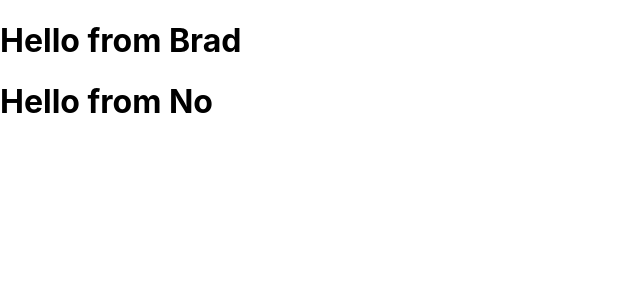
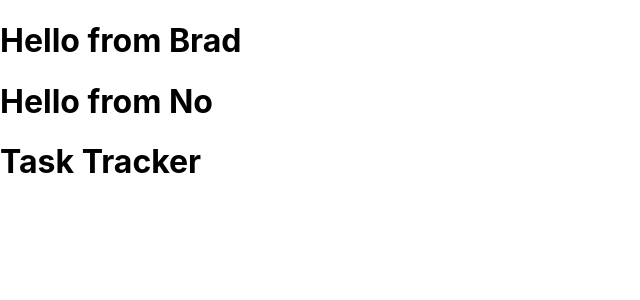
Before and after one commit to haluskua/React-Task-Tester, a React (Create React App) app: page / in a window 1280 px wide. Shown: the top 300 px of the page, without its empty margins (0-640 px from the left). Built offline with nearby package versions, Linux system fonts and the light colour scheme.

Commit message:
added Header.js componentn

```diff
--- a/src/App.js
+++ b/src/App.js
@@ -1,3 +1,5 @@
+
+import Header from './components/Header'
 
 function App() {
   const name = 'Brad'
@@ -6,6 +8,7 @@
     <div className="container">
       <h1>Hello from {name}</h1>
       <h1>Hello from {x ? 'yes' : 'No'}</h1>
+      <Header />
     </div>
   );
 }
--- /dev/null
+++ b/src/components/Header.js
@@ -0,0 +1,9 @@
+const Header = () => {
+    return (
+        <header>
+            <h1>Task Tracker</h1>
+        </header>
+    );
+};
+
+export default Header;
```
Also changed, not shown: 1 other file (tests, documents, lock files or other folders).
